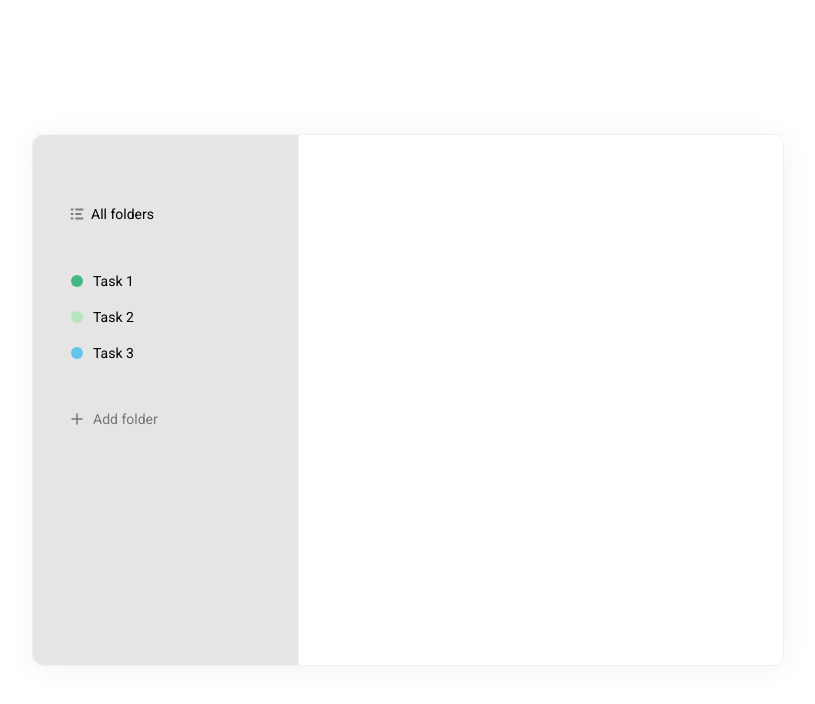
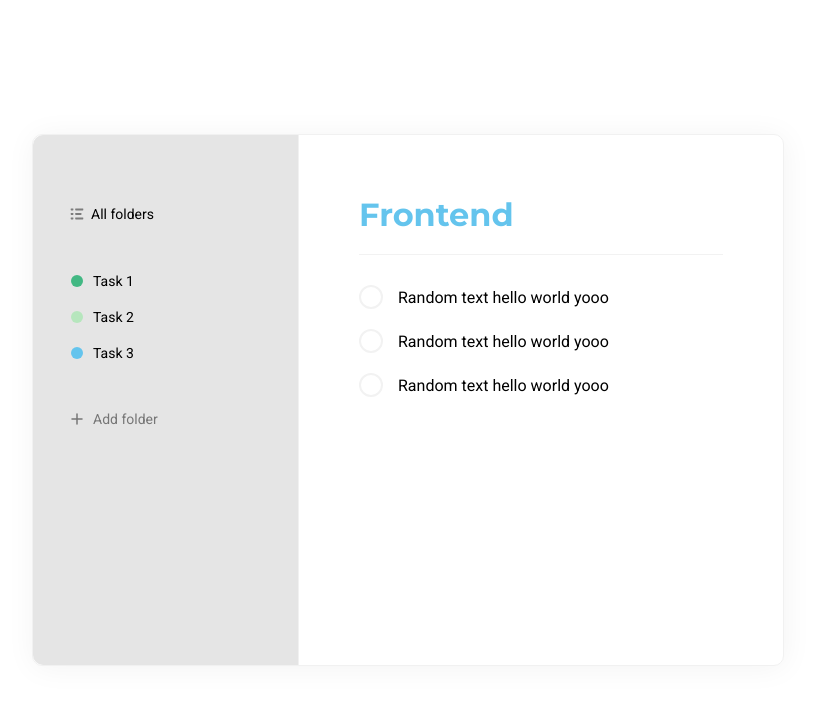
Before and after one commit to vvvvvvvector/react-js-todo, a React (Create React App) app: page / in a window 1280 px wide. Shown: the top 704 px of the page, without its empty margins (232-1047 px from the left). Built offline with nearby package versions, Linux system fonts and the light colour scheme.

Commit message:
todo_tasks div ui almost done: +title +checkboxes and etc

```diff
--- a/public/index.html
+++ b/public/index.html
@@ -20,9 +20,15 @@
       work correctly both with client-side routing and a non-root public URL.
       Learn how to configure a non-root public URL by running `npm run build`.
     -->
+
   <link rel="preconnect" href="https://fonts.googleapis.com">
   <link rel="preconnect" href="https://fonts.gstatic.com" crossorigin>
   <link href="https://fonts.googleapis.com/css2?family=Roboto:wght@400;500&display=swap" rel="stylesheet">
+
+  <link rel="preconnect" href="https://fonts.googleapis.com">
+  <link rel="preconnect" href="https://fonts.gstatic.com" crossorigin>
+  <link href="https://fonts.googleapis.com/css2?family=Montserrat:wght@700&display=swap" rel="stylesheet">
+
   <title>react-js-todo</title>
 </head>
 
--- a/src/App.js
+++ b/src/App.js
@@ -4,6 +4,7 @@ import database from './assets/database.json';
 
 import AddFolder from './components/AddFolder';
 import List from './components/List';
+import Tasks from './components/Tasks';
 
 import './index.scss';
 
@@ -32,6 +33,7 @@ function App() {
         <AddFolder addNewFolder={addFolder} badgeColors={database.colors} />
       </div>
       <div className="todo__tasks">
+        <Tasks />
       </div>
     </div>
   );
--- a/src/components/List/index.jsx
+++ b/src/components/List/index.jsx
@@ -6,7 +6,7 @@ import Styles from './List.module.scss';
 function List({ items, addFolderClick, isRemovable, onRemoveFolder }) {
 
     const removeFolder = (item) => {
-        if(window.confirm("Do You really want to delete the folder?")){
+        if (window.confirm("Do You really want to delete the folder?")) {
             onRemoveFolder(item);
         }
     }
--- /dev/null
+++ b/src/components/Tasks/Tasks.module.scss
@@ -0,0 +1,94 @@
+.tasks {
+    &__title {
+        font-family: 'Montserrat';
+        font-size: 32px;
+        line-height: 39px;
+        color: #64C4ED;
+        padding-bottom: 20px; // margin-bottom cant move border!!!
+        border-bottom: 1px solid #F2F2F2;
+
+        &:hover {
+            svg {
+                opacity: 0.7;
+            }
+        }
+
+        svg {
+            opacity: 0;
+            cursor: pointer;
+            margin-left: 15px;
+
+            &:hover {
+                path {
+                    fill: black;
+                }
+            }
+        }
+    }
+
+    &__items {
+        margin-top: 30px;
+
+        &-row {
+            display: flex; // checkbox and paragraph in one row
+            align-items: center; // y alignment
+            margin-top: 20px;
+
+            p {
+                margin-left: 15px;
+                font-size: 16px;
+            }
+        }
+    }
+
+    .checkbox {
+        &:hover {
+            label {
+                background-color: #F2F2F2;
+
+                svg {
+                    opacity: 1;
+
+                    path {
+                        stroke: #B3B3B3;
+                    }
+                }
+            }
+        }
+
+
+        input {
+            display: none; // hide default checkbox
+        }
+
+        label {
+            cursor: pointer;
+            align-items: center; // y alignment of picture
+            justify-content: center; // x alignment of picture
+            display: flex; // circle border in this example
+            border: 2px solid #f2f2f2;
+            border-radius: 30px;
+            width: 20px;
+            height: 20px;
+            transition: background-color 0.15s ease-in-out, border-color 0.15s ease-in-out;
+
+            svg {
+                opacity: 0;
+            }
+        }
+
+        // + right element of input, ~ left element of input
+        input:checked+label {
+            background-color: #4DD599;
+            border-color: #4DD599;
+
+            svg {
+                opacity: 1;
+
+                path {
+                    stroke: #FFFFFF;
+                }
+            }
+        }
+    }
+}
--- /dev/null
+++ b/src/components/Tasks/index.jsx
@@ -0,0 +1,54 @@
+import React from 'react';
+
+import Styles from './Tasks.module.scss';
+
+function Tasks() {
+    return (
+        <div className={Styles['tasks']}>
+            <h2 className={Styles['tasks__title']}>
+                Frontend
+                <svg width="15" height="15" viewBox="0 0 15 15" fill="none" xmlns="http://www.w3.org/2000/svg">
+                    <path d="M0 12.0504V14.5834C0 14.8167 0.183308 15 0.41661 15H2.9496C3.05792 15 3.16624 14.9583 3.24123 14.875L12.34 5.78458L9.21542 2.66001L0.124983 11.7504C0.0416611 11.8338 0 11.9337 0 12.0504ZM14.7563 3.36825C14.8336 3.29116 14.8949 3.1996 14.9367 3.0988C14.9785 2.99801 15 2.88995 15 2.78083C15 2.6717 14.9785 2.56365 14.9367 2.46285C14.8949 2.36205 14.8336 2.27049 14.7563 2.19341L12.8066 0.24367C12.7295 0.166428 12.6379 0.105146 12.5372 0.0633343C12.4364 0.021522 12.3283 0 12.2192 0C12.11 0 12.002 0.021522 11.9012 0.0633343C11.8004 0.105146 11.7088 0.166428 11.6318 0.24367L10.107 1.76846L13.2315 4.89304L14.7563 3.36825Z" fill="#DFDFDF" />
+                </svg>
+            </h2>
+
+            <div className={Styles['tasks__items']}>
+                <div className={Styles['tasks__items-row']}>
+                    <div className={Styles['checkbox']}>
+                        <input id="check" type="checkbox" />
+                        <label htmlFor="check">
+                            <svg width="11" height="8" viewBox="0 0 11 8" fill="none" xmlns="http://www.w3.org/2000/svg">
+                                <path d="M9.29999 1.20001L3.79999 6.70001L1.29999 4.20001" stroke="#000" strokeWidth="1.5" strokeLinecap="round" strokeLinejoin="round" />
+                            </svg>
+                        </label>
+                    </div>
+                    <p>Random text hello world yooo</p>
+                </div>
+                <div className={Styles['tasks__items-row']}>
+                    <div className={Styles['checkbox']}>
+                        <input id="check_1" type="checkbox" />
+                        <label htmlFor="check_1">
+                            <svg width="11" height="8" viewBox="0 0 11 8" fill="none" xmlns="http://www.w3.org/2000/svg">
+                                <path d="M9.29999 1.20001L3.79999 6.70001L1.29999 4.20001" stroke="#000" strokeWidth="1.5" strokeLinecap="round" strokeLinejoin="round" />
+                            </svg>
+                        </label>
+                    </div>
+                    <p>Random text hello world yooo</p>
+                </div>
+                <div className={Styles['tasks__items-row']}>
+                    <div className={Styles['checkbox']}>
+                        <input id="check_2" type="checkbox" />
+                        <label htmlFor="check_2">
+                            <svg width="11" height="8" viewBox="0 0 11 8" fill="none" xmlns="http://www.w3.org/2000/svg">
+                                <path d="M9.29999 1.20001L3.79999 6.70001L1.29999 4.20001" stroke="#000" strokeWidth="1.5" strokeLinecap="round" strokeLinejoin="round" />
+                            </svg>
+                        </label>
+                    </div>
+                    <p>Random text hello world yooo</p>
+                </div>
+            </div>
+        </div>
+    );
+}
+
+export default Tasks;
--- a/src/index.scss
+++ b/src/index.scss
@@ -10,6 +10,7 @@
 }
 
 .todo {
+    display: flex; // because sidebar 'eats' all todo space
     position: absolute;
     left: 50%;
     top: 50%;
@@ -29,6 +30,11 @@
         height: calc(100% - 120px);
         border-right: 1px solid #f1f1f1;
         padding: 60px 20px; // top, lelf-right
+    }
+
+    &__tasks {
+        flex: 1; // tasks div takes all available width
+        padding: 60px;
     }
 }
 
```
